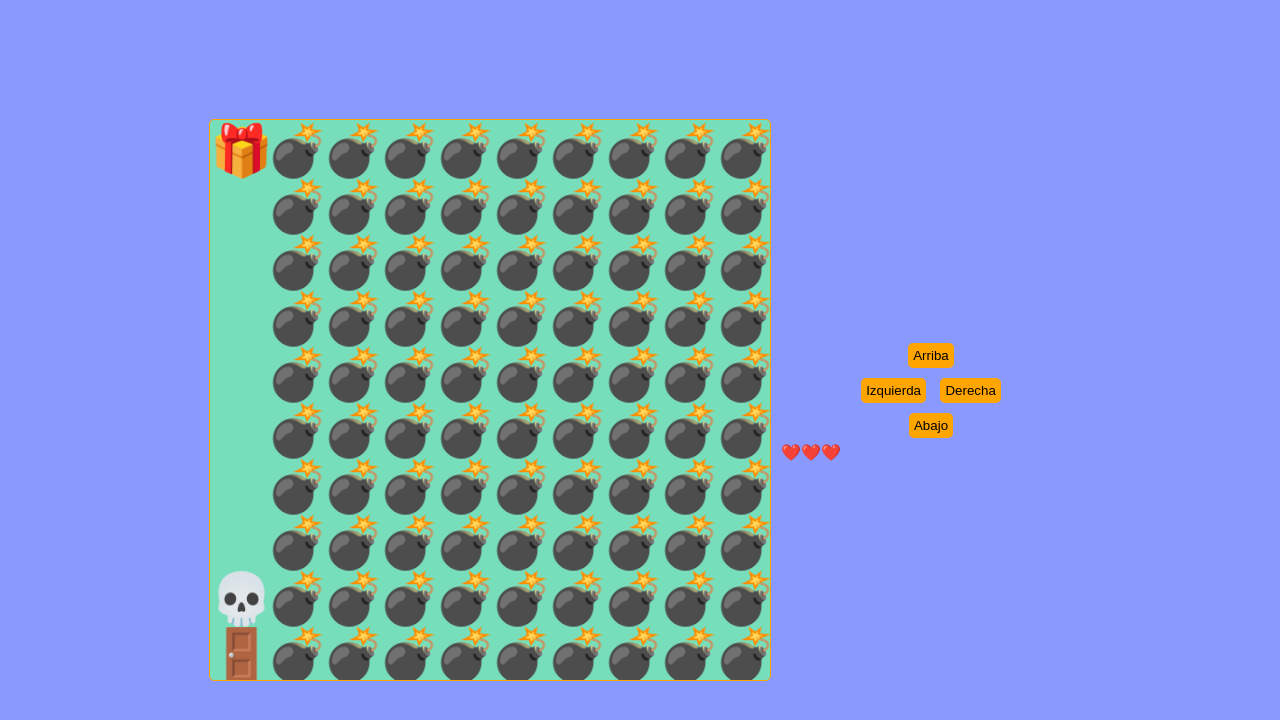
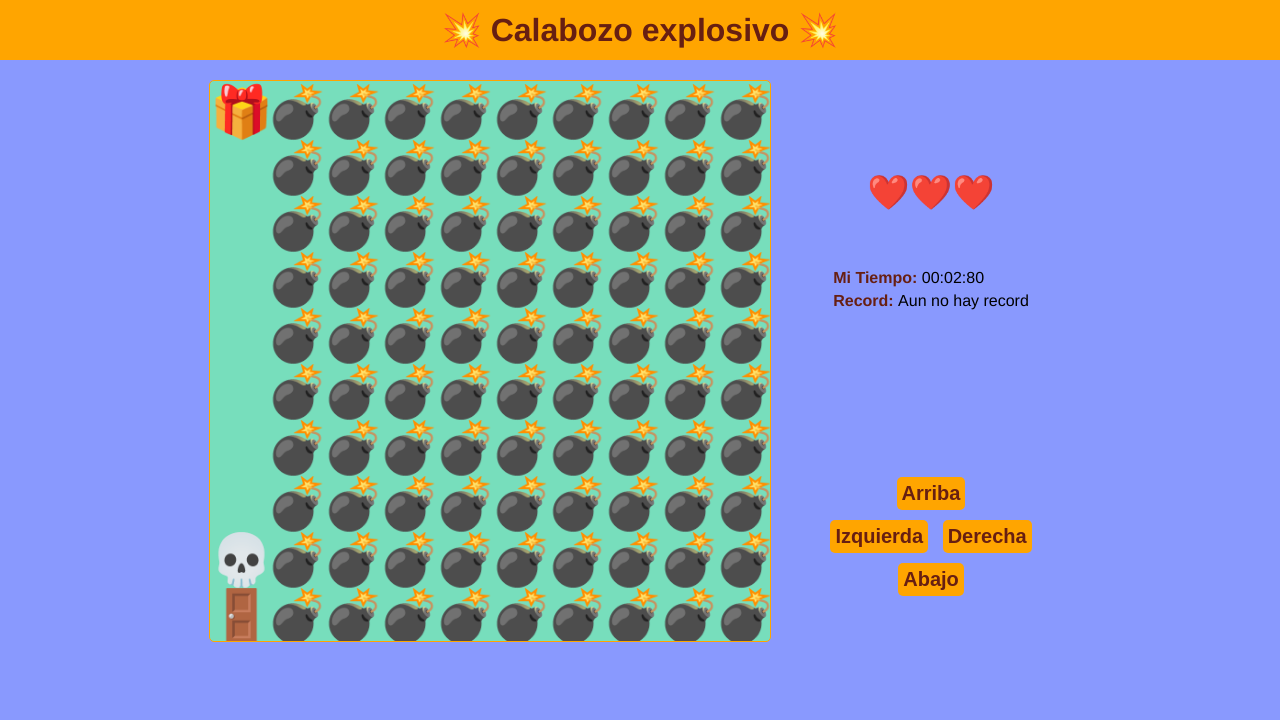
Before and after one commit to CaperAsDev/JS-Taller-Videogames, a plain HTML site: page index.html in a window 1280 px wide. Both pictures are taken after a click on the button "Arriba". Drawn offline with Linux system fonts and the light colour scheme.

Commit message:
Curso terminado, bugs arreglados, falta modales de querer ponerlos

```diff
--- a/game.js
+++ b/game.js
@@ -1,10 +1,14 @@
 const canvas = document.querySelector("#game");
 const game = canvas.getContext("2d");
 const vidasDiv = document.querySelector(".lifes");
+const statusTime = document.querySelector(".status__time");
+const statusRecord = document.querySelector(".status__record");
 
 const playerPosition = {
   x: undefined,
   y: undefined,
+  col: undefined,
+  row: undefined,
 };
 const startPosition = {
   x: undefined,
@@ -14,9 +18,15 @@ const endPosition = {
   x: undefined,
   y: undefined,
 };
+
 let bombsPosition = [];
 let currentLvl = 0;
 let lifes = 3;
+
+let record;
+let mytime;
+let timeStart;
+let timeInterval;
 
 let canvasSize;
 let blocksSize;
@@ -24,6 +34,8 @@ let blocksSize;
 window.addEventListener("load", startGame);
 
 function startGame() {
+  record = JSON.parse(localStorage.getItem("timeRecord"));
+  statusRecord.innerHTML = record?.string || "Aun no hay record";
   sizing();
   addEvents();
   window.addEventListener("resize", sizing);
@@ -40,12 +52,11 @@ function sizing() {
   canvas.setAttribute("width", canvasSize);
   canvas.setAttribute("height", canvasSize);
   blocksSize = canvasSize / 10;
-  console.log("bloque: " + blocksSize);
-  console.log("canvas: " + canvasSize);
-  initialPaint();
+  initialPaint(currentLvl);
   return blocksSize;
 }
 function initialPaint(lvl = 0) {
+  bombsPosition = [];
   game.font = blocksSize * 0.9 + "px impact";
 
   const map = maps[lvl].trim();
@@ -58,8 +69,24 @@ function initialPaint(lvl = 0) {
       game.fillText(emoji, blocksSize * column, blocksSize * row);
 
       if (emoji == "🚪") {
-        game.fillText(emojis["PLAYER"], blocksSize * column, blocksSize * row);
-        definePositions(playerPosition, column, row);
+        if (playerPosition.col == undefined) {
+          definePositions(playerPosition, column, row);
+          playerPosition.row = row;
+          playerPosition.col = column;
+          startPosition.row = row;
+          startPosition.col = column;
+        } else {
+          definePositions(
+            playerPosition,
+            playerPosition.col,
+            playerPosition.row
+          );
+        }
+        game.fillText(
+          emojis["PLAYER"],
+          blocksSize * playerPosition.col,
+          blocksSize * playerPosition.row
+        );
         definePositions(startPosition, column, row);
       } else if (emoji == "🎁") {
         definePositions(endPosition, column, row);
@@ -86,7 +113,39 @@ function addEvents() {
     moveCharacter(e.code, blocksSize);
   });
 }
+function startTimeCounter() {
+  timeInterval = setInterval(showTime, 100);
+  return Date.now();
+}
+function gameFinished(status) {
+  currentLvl = 0;
+  playerPosition.row = undefined;
+  playerPosition.col = undefined;
+  clearInterval(timeInterval);
+  timeStart = undefined;
+  if (status == "won") {
+    if (record) {
+      let better =
+        mytime.min <= record.min
+          ? mytime.seg < record.seg
+            ? true
+            : mytime.seg == record.seg
+            ? mytime.cent < record.cent
+            : false
+          : false;
+      console.log(better);
+      if (better) {
+        localStorage.setItem("timeRecord", JSON.stringify(mytime));
+        alert("lograste un nuevo record");
+        statusRecord.innerHTML = mytime.string;
+      }
+    } else {
+      localStorage.setItem("timeRecord", JSON.stringify(mytime));
+    }
+  }
+}
 function moveCharacter(dir) {
+  timeStart = timeStart || startTimeCounter();
   game.clearRect(
     playerPosition.x,
     playerPosition.y - blocksSize * 0.85,
@@ -98,22 +157,30 @@ function moveCharacter(dir) {
     game.fillText(emojis["O"], startPosition.x, startPosition.y);
   }
 
-  if (dir == "ArrowUp") playerPosition.y = playerPosition.y - blocksSize;
-  else if (dir == "ArrowRight")
+  if (dir == "ArrowUp") {
+    playerPosition.y = playerPosition.y - blocksSize;
+    playerPosition.row = playerPosition.row - 1;
+  } else if (dir == "ArrowRight") {
     playerPosition.x = playerPosition.x + blocksSize;
-  else if (dir == "ArrowDown") playerPosition.y = playerPosition.y + blocksSize;
-  else if (dir == "ArrowLeft") playerPosition.x = playerPosition.x - blocksSize;
+    playerPosition.col = playerPosition.col + 1;
+  } else if (dir == "ArrowDown") {
+    playerPosition.y = playerPosition.y + blocksSize;
+    playerPosition.row = playerPosition.row + 1;
+  } else if (dir == "ArrowLeft") {
+    playerPosition.x = playerPosition.x - blocksSize;
+    playerPosition.col = playerPosition.col - 1;
+  }
 
   movementControl();
 
   game.fillText(emojis["PLAYER"], playerPosition.x, playerPosition.y);
 
   if (detectColission(endPosition)) {
-    currentLvl >= 2 ? (currentLvl = 0) : currentLvl++;
+    currentLvl >= maps.length - 1 ? gameFinished("won") : currentLvl++;
     bombsPosition = [];
     game.clearRect(0, 0, canvasSize, canvasSize);
+    playerPosition.col = undefined;
     initialPaint(currentLvl);
-    console.log("You win!!");
   }
 
   const explotion = bombsPosition.some((bomb) => detectColission(bomb));
@@ -133,20 +200,19 @@ function moveCharacter(dir) {
 
       playerPosition.x = startPosition.x;
       playerPosition.y = startPosition.y;
+      playerPosition.row = startPosition.row;
+      playerPosition.col = startPosition.col;
       game.fillText(emojis["PLAYER"], playerPosition.x, playerPosition.y);
-
-      console.log("You lose!! 💥 one life... total lifes remining: " + lifes);
     } else {
-      console.log("Game lost 😵‍💫");
       bombsPosition = [];
       lifes = 3;
-      currentLvl = 0;
+      gameFinished("fail");
+      statusTime.innerHTML = "0";
       game.clearRect(0, 0, canvasSize, canvasSize);
       initialPaint(currentLvl);
     }
   }
 }
-console.log(-4 < -2);
 function movementControl() {
   if (playerPosition.x < -2) playerPosition.x = playerPosition.x + blocksSize;
   else if (playerPosition.x > canvasSize)
@@ -156,7 +222,6 @@ function movementControl() {
   else if (playerPosition.y > canvasSize)
     playerPosition.y = playerPosition.y - blocksSize;
 }
-
 function detectColission({ x, y }) {
   if (
     playerPosition.x - x <= blocksSize * 0.05 &&
@@ -172,3 +237,22 @@ function detectColission({ x, y }) {
 function printLifes() {
   vidasDiv.innerHTML = "❤️".repeat(lifes);
 }
+function showTime() {
+  statusTime.innerHTML = formatTime(Date.now() - timeStart).string;
+  mytime = formatTime(Date.now() - timeStart);
+}
+function formatTime(ms) {
+  //?Para entender esta conversion de milisegundos a otros me tomo un poco pero haciendo el simi a como funcionan los milimetros y centimetros me fue mas facil de entender
+  //* parseInt nos convierte el numero a un entero o base decimal y el modulo (%) nos ayuda a que el valor solo llegue a 100 en el caso de los centisegundos y 60 en el caso de los segundos: esto es porque son los valores sobrantes de la division.
+  const cent = parseInt(ms / 10) % 100; //centisegundos
+  const seg = parseInt(ms / 1000) % 60; //segundos
+  const min = parseInt(ms / 60000); //minutos
+
+  //El metodo slice en string con argumento negativo toma desde el final de string las posiciones indicadas, en este caso toma los dos valores de derecha a izq, esto hace que cuando pase a ser de dos unidades el valor ya no veamos el 0 del inicio
+  const centStr = `0${cent}`.slice(-2);
+  const segStr = `0${seg}`.slice(-2);
+  const minStr = `0${min}`.slice(-2);
+
+  const time = { min, seg, cent, string: `${minStr}:${segStr}:${centStr}` };
+  return time;
+}
--- a/index.html
+++ b/index.html
@@ -8,10 +8,20 @@
     <title>Game</title>
   </head>
   <body>
+    <header class="header-container">
+      <h1 class="header-title">💥 Calabozo explosivo 💥</h1>
+    </header>
     <div class="game-container">
       <canvas id="game"></canvas>
 
       <div class="aside">
+        <div class="status">
+          <div class="lifes"></div>
+          <div class="status__times">
+            <div><p class="status__label">Mi Tiempo: <span class="status__time status__data"></span></p> </div>
+            <div><p class="status__label">Record: <span class="status__record status__data"></span></p></div>
+          </div>
+        </div>
         <div class="btns">
           <button id="ArrowUp">Arriba</button>
 
@@ -22,12 +32,6 @@
 
           <button id="ArrowDown">Abajo</button>
         </div>
-
-        <div class="status">
-          <div class="lifes">
-            <p>vidas</p>
-          </div>
-        </div>
       </div>
     </div>
 
--- a/styles.css
+++ b/styles.css
@@ -2,6 +2,7 @@
     --baseColor: rgb(137, 153, 254);
     --contrastingColor: orange;
     --secondaryColor:rgb(119, 222, 188);
+    --tirthColor: rgb(103, 31, 18);
     --shadowColor: rgba(141, 41, 24, .5);
 }
 * {
@@ -14,13 +15,24 @@ body{
     background-color: var(--baseColor);
     font-family: 'Franklin Gothic Medium', 'Arial Narrow', Arial, sans-serif;
 }
+.header-container{
+    display: flex;
+    justify-content: center;
+    align-items: center;
+    height: 60px;
+    background-color: var(--contrastingColor);
+}
+.header-title{
+    color: var(--tirthColor);
+}
 .game-container{
-    height: 100vh;
+    height: auto;
     width: 100%;
     display: flex;
     flex-wrap: wrap;
     justify-content: center;
     align-items: center;
+    margin-top: 10px;
 }
 canvas{
     border: 1px solid var(--contrastingColor);
@@ -29,6 +41,7 @@ canvas{
     background-color: var(--secondaryColor);
 }
 .btns{
+    margin-top: 10px;
     display: flex;
     flex-direction: column;
     width: 300px;
@@ -42,8 +55,47 @@ button{
     border: none;
     margin: 5px;
     cursor: pointer;
+    font-size: 20px;
+    font-weight: bold;
+    color: var(--tirthColor);
 }
 button:hover{
     transform: scale(1.1);
     box-shadow: 2px 2px 2px var(--shadowColor)
 }
+.aside{
+    height: 60vh;
+    display: flex;
+    flex-direction: column;
+    justify-content: space-between;
+}
+.lifes{
+    font-size: 34px;
+}
+.status{
+    display: flex;
+    flex-direction: column;
+    justify-content: space-evenly;
+    align-items: center;
+    height: 50%;
+}
+.status__label{
+    font-weight: bold;
+    color: var(--tirthColor);
+    margin-top: 5px;
+}
+.status__data{
+    font-weight: lighter;
+    color: black;
+}
+
+
+@media screen and (max-width: 450px), (max-height:450px){
+    .status{
+        flex-direction: row;
+        margin: 10px 0;
+    }
+    .aside{
+        height: auto;
+    }
+}
```
